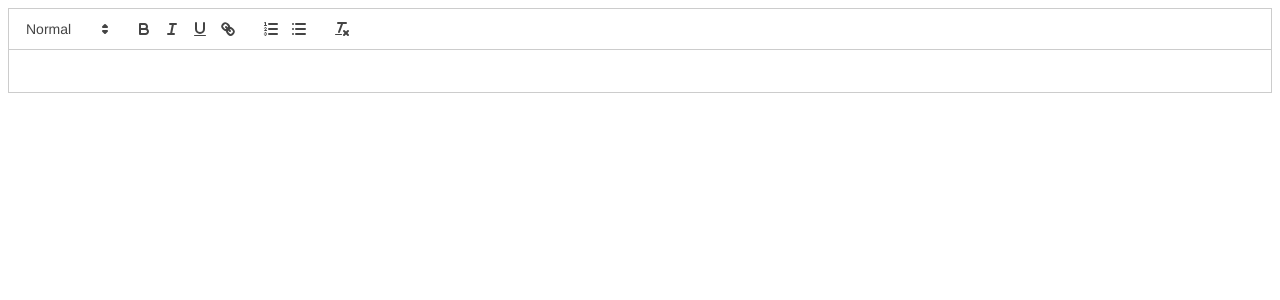
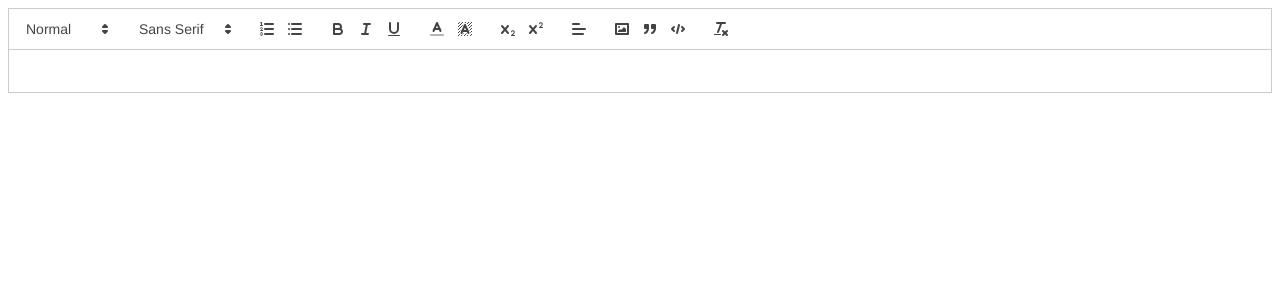
Before and after one commit to davidleora/google-docs-clone, a React (Create React App) app in the folder client/: page / in a window 1280 px wide. Shown: the top 300 px of the page. Built offline with nearby package versions, Linux system fonts and the light colour scheme; the HTML template or start-up script is replaced by a standard one.

Commit message:
Updated toolbar options

```diff
--- a/client/src/TextEditor.js
+++ b/client/src/TextEditor.js
@@ -1,6 +1,18 @@
 import { useCallback } from "react";
 import Quill from "quill";
 import "quill/dist/quill.snow.css";
+
+const TOOLBAR_OPTIONS = [
+    [{ header: [1, 2, 3, 4, 5, 6, false] }],
+    [{ font: [] }],
+    [{ list: "ordered" }, { list: "bullet" }],
+    ["bold", "italic", "underline"],
+    [{ color: [] }, { background: [] }],
+    [{ script: "sub" }, { script: "super" }],
+    [{ align: [] }],
+    ["image", "blockquote", "code-block"],
+    ["clean"],
+];
 
 export default function TextEditor() {
     const wrapperRef = useCallback((wrapper) => {
@@ -8,7 +20,10 @@
         wrapper.innerHTML = "";
         const editor = document.createElement("div");
         wrapper.append(editor);
-        new Quill(editor, { theme: "snow" });
+        new Quill(editor, {
+            theme: "snow",
+            modules: { toolbar: TOOLBAR_OPTIONS },
+        });
     }, []);
     return <div className="container" ref={wrapperRef}></div>;
 }
```
